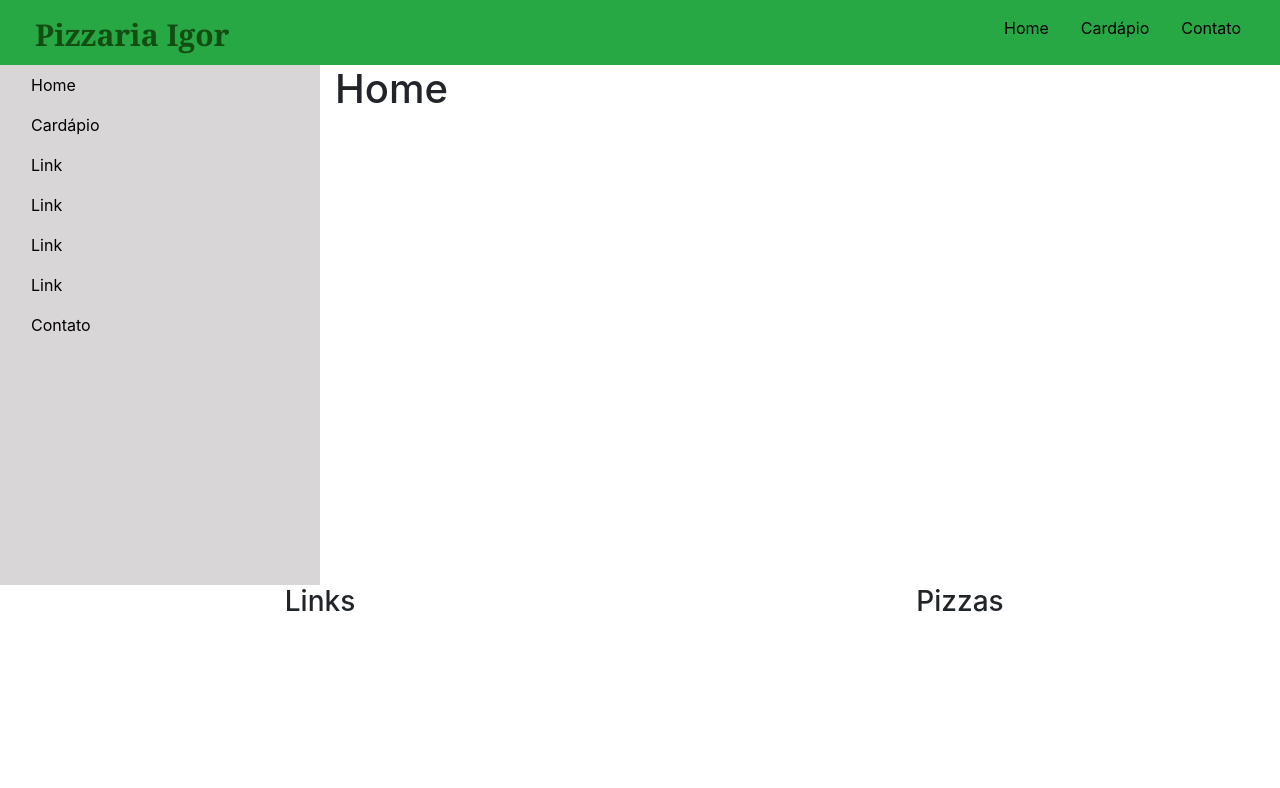
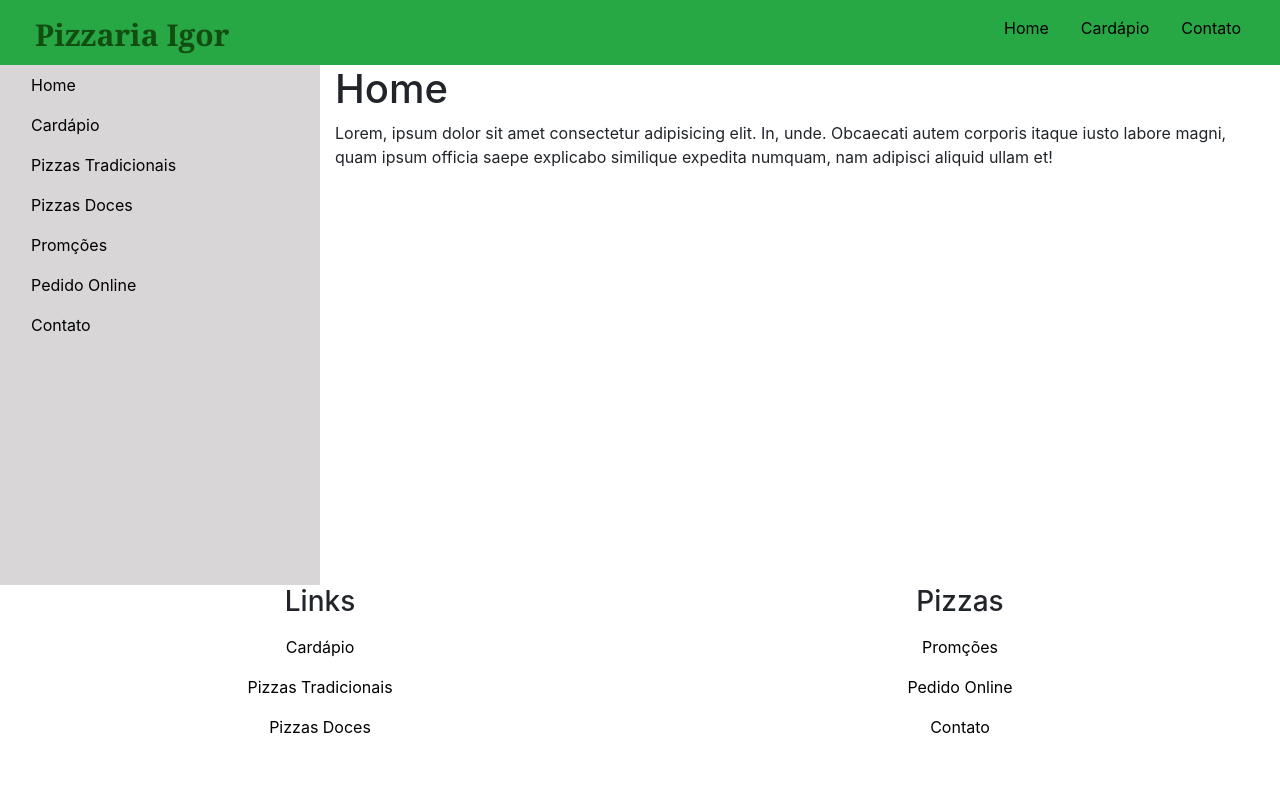
Before and after one commit to igorhenrique95333/Ex_Pizzaria, a plain HTML site: page index.html in a window 1280 px wide. Drawn offline with nearby package versions, Linux system fonts and the light colour scheme.

Commit message:
Correção de Links

```diff
--- a/index.html
+++ b/index.html
@@ -36,10 +36,10 @@
                 <nav class="nav flex-column">
                     <a class="nav-link active" href="#">Home</a>
                     <a class="nav-link" href="#cardapio">Cardápio</a>
-                    <a class="nav-link" href="#pizzas-trad">Link</a>
-                    <a class="nav-link" href="#pizzas-doce">Link</a>
-                    <a class="nav-link" href="#promocoes">Link</a>
-                    <a class="nav-link" href="#pedido-online">Link</a>
+                    <a class="nav-link" href="#pizzas-trad">Pizzas Tradicionais</a>
+                    <a class="nav-link" href="#pizzas-doce">Pizzas Doces</a>
+                    <a class="nav-link" href="#promocoes">Promções</a>
+                    <a class="nav-link" href="#pedido-online">Pedido Online</a>
                     <a class="nav-link" href="#contato">Contato</a>
 
                 </nav>
@@ -47,6 +47,9 @@
             <div class="col-sm-9">
                 <main>
                     <h1>Home</h1>
+                    Lorem, ipsum dolor sit amet consectetur adipisicing elit. In, unde. Obcaecati autem corporis itaque
+                    iusto labore magni, quam ipsum officia saepe explicabo similique expedita numquam, nam adipisci
+                    aliquid ullam et!
                 </main>
             </div>
         </div>
@@ -54,9 +57,15 @@
 
             <div class="col-sm-6 text-center">
                 <h3>Links</h3>
+                <a class="nav-link" href="#cardapio">Cardápio</a>
+                <a class="nav-link" href="#pizzas-trad">Pizzas Tradicionais</a>
+                <a class="nav-link" href="#pizzas-doce">Pizzas Doces</a>
             </div>
             <div class="col-sm-6 text-center">
                 <h3>Pizzas</h3>
+                <a class="nav-link" href="#promocoes">Promções</a>
+                <a class="nav-link" href="#pedido-online">Pedido Online</a>
+                <a class="nav-link" href="#contato">Contato</a>
             </div>
 
         </footer>
```
